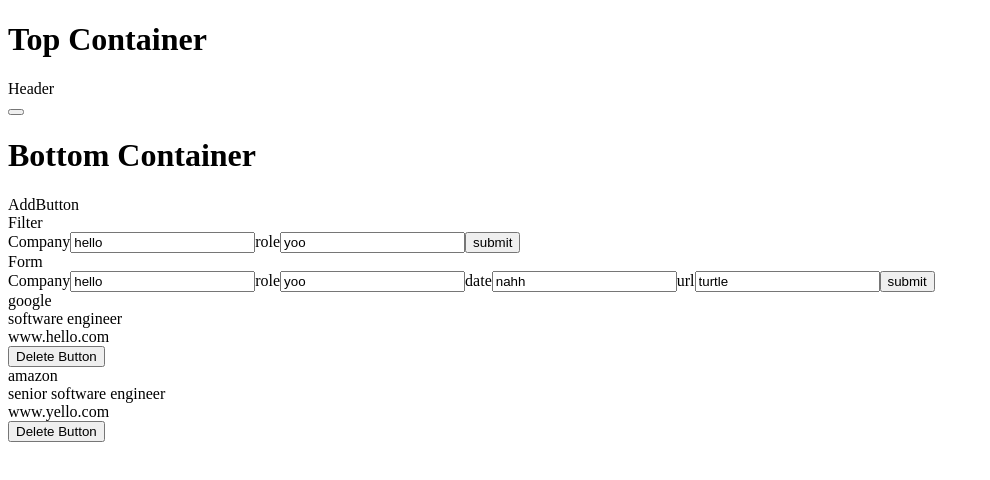
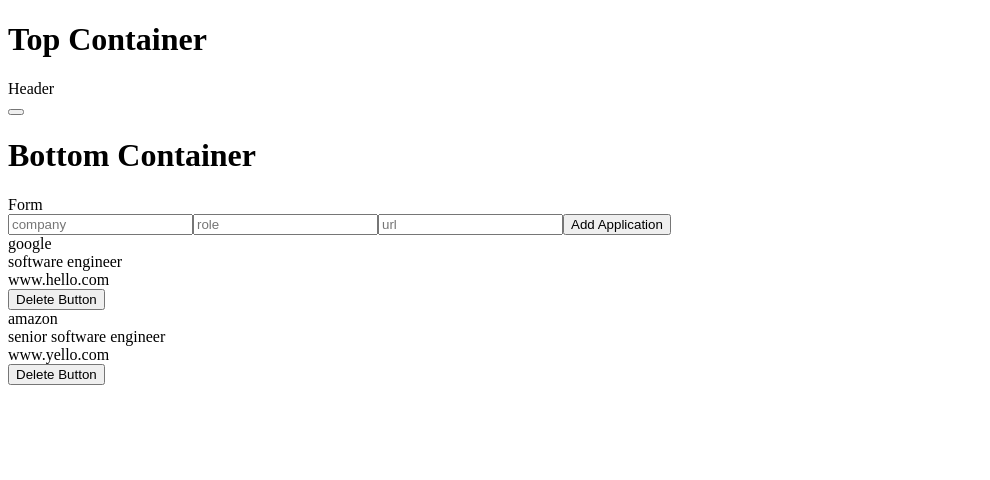
Before and after one commit to JobSmith-io/productivity-app, a React app: page / in a window 1280 px wide. Shown: the top 480 px of the page, without its empty margins (0-990 px from the left). Built offline with nearby package versions, Linux system fonts and the light colour scheme.

Commit message:
form merge

```diff
--- a/src/client/BottomContainer/AddButton.jsx
+++ /dev/null
@@ -1,9 +0,0 @@
-import React from "react";
-
-const AddButton = () => {
-  return (
-  <div>AddButton</div>
-  );
-};
-
-export default AddButton;
--- a/src/client/BottomContainer/BottomContainer.jsx
+++ b/src/client/BottomContainer/BottomContainer.jsx
@@ -1,11 +1,9 @@
 import React from "react";
-import AddButton from './AddButton';
 import ListContainer from "./ListContainer";
 
 const BottomContainer = () => {
     return <div>
       <h1>Bottom Container</h1>
-      <AddButton/>
       <ListContainer/>
     </div>;
   };
--- a/src/client/BottomContainer/Form.jsx
+++ /dev/null
@@ -1,32 +0,0 @@
-import React from "react";
-
-{/* <label htmlFor="company">Company</label>
-<input type="text" name="company" value={} /> */}
-
-const Form = () => {
-
-const submit = ()=> {
-    //post request
-    console.log('submit');
-}
-
-  return (
-    <>
-      <div>Form</div>
-      <form className="CreateApp" onSubmit={submit} >
-          <label htmlFor="company">Company</label>
-          <input type="text" name="company" value={"hello"} />
-          <label htmlFor="role">role</label>
-          <input type="text" name="role" value={"yoo"} />
-          <label htmlFor="date">date</label>
-          <input type="text" name="date" value={"nahh"} />
-          <label htmlFor="url">url</label>
-          <input type="text" name="url" value={"turtle"} />
-          <input type="submit" value="submit"/>
-      </form>
-
-    </>
-  );
-};
-
-export default Form;
--- a/src/client/BottomContainer/Job.jsx
+++ b/src/client/BottomContainer/Job.jsx
@@ -3,7 +3,6 @@ import DeleteButton from "./DeleteButton";
 
 const Job = (props) => {
   const {company, role, url} = props.props;
-  console.log("jobs component props", props);
   return (
     <>
       <div>{company}</div>
--- a/src/client/BottomContainer/ListContainer.jsx
+++ b/src/client/BottomContainer/ListContainer.jsx
@@ -1,19 +1,43 @@
 import React, { useEffect, useState } from "react";
-import Form from "./Form";
 import Job from './Job';
 import Filter from './Filter';
 
 const ListContainer = () => {
+  //hook to set state for job component to be rendered
   const [jobs, setJobs] = useState([]);
+  //hook to update query from form component to be passed into getData
+  const [query, setQuery] = useState({});
+  const [queryCompany, setQueryCompany] = useState("")
+  const [queryRole, setQueryRole] = useState("")
+  const [queryURL, setQueryURL] = useState("")
+
+  //query to fetch data
   const getData = ()=> {
     const fakeData = [{applicationId: 1, company: "google", role: "software engineer", url: "www.hello.com"}, {applicationId:0, company: "amazon", role: "senior software engineer", url: "www.yello.com"}];
     setJobs(fakeData);
-    console.log('getData invoked!')
-  }
+    // console.log('getData invoked!')
+  };
+
+  const submit = ()=> {
+    //consolidate state from form input
+    setQuery(
+      {
+        company_name: queryCompany,
+        role_id: queryRole,
+        url: queryURL
+      })
+    //post request
+    // fetch("/api/applications", {
+    //   method: 'POST',
+    //   body: JSON.stringify(query)
+    // })
+    console.log("submit", query);
+  };
 
   useEffect(()=> {
     getData();
   },[]);
+
 
   // get request func for fetching the jobs from the database
   // deconstruct {application_id, company, role, url } =data
@@ -23,10 +47,14 @@ const ListContainer = () => {
     // populate jobs with
   return (
     <div>
-    <Filter/>
-    <Form/>
-
-
+    <div>Form</div>
+      <form className="CreateApp" onSubmit={submit} >
+      <input type="text" name="company-input" placeholder="company" onChange={(e)=> {setQueryCompany(e.target.value)}}/>
+      <input type="text" name="role-input" placeholder="role" onChange={(e)=> {setQueryCompany(e.target.value)}}/>
+      <input type="text" name="url-input" placeholder="url" onChange={(e)=> {setQueryCompany(e.target.value)}}/>
+      <input type="submit" value="Add Application"/>
+    </form>
+    {/* <Filter/> */}
     {/* unique key from application_id */}
     {jobsObj}
   </div>
```
